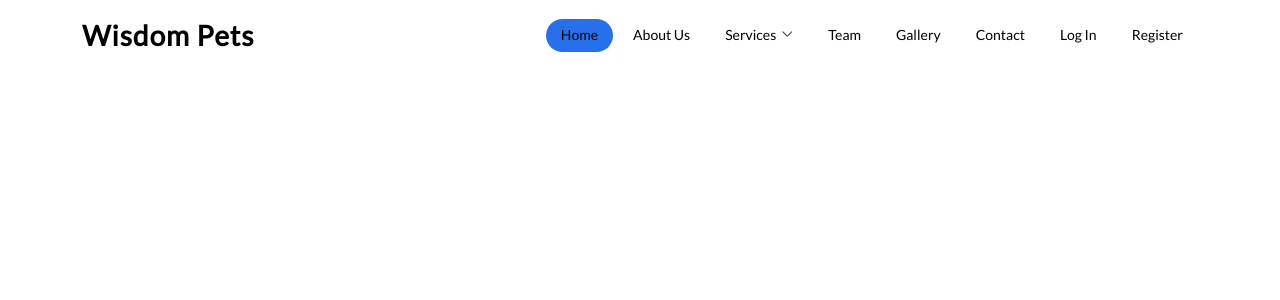
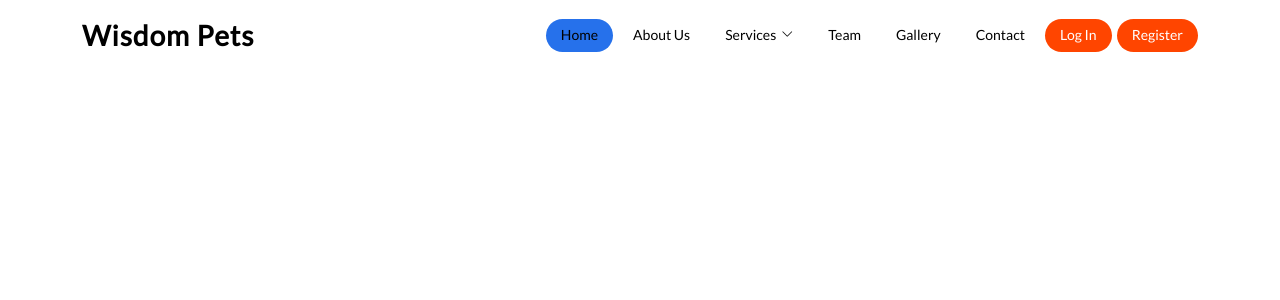
Before and after one commit to Mthobela/WisdomPetsCare, a PHP site: page / in a window 1280 px wide. Shown: the top 300 px of the page. Run offline with PHP 8.4, Linux system fonts and the light colour scheme.

Commit message:
edit styles btn

```diff
--- a/assets/css/style.css
+++ b/assets/css/style.css
@@ -10,6 +10,10 @@ body {
 a {
     color: #2671eb;
     text-decoration: none;
+}
+#btnlog, #btnreg{
+    background-color: orangered;
+    color:#fff;
 }
 
 a:hover {
--- a/includes/header.php
+++ b/includes/header.php
@@ -9,7 +9,7 @@
 
         <nav id="navbar" class="navbar">
             <ul>
-                <li><a class="nav-link scrollto active" href="#hero">Home</a></li>
+                <li><a class="nav-link scrollto active" href="#Home">Home</a></li>
                 <li><a class="nav-link scrollto" href="#about">About Us</a></li>
                 <li class="dropdown"><a href="#services"><span>Services</span> <i class="bi bi-chevron-down"></i></a>
                     <ul>
@@ -22,8 +22,8 @@
                 <li><a class="nav-link scrollto" href="#team">Team</a></li>
                 <li><a class="nav-link scrollto " href="#portfolio">Gallery</a></li>
                 <li><a class="nav-link scrollto" href="#contact">Contact</a></li>
-                <li><a class="nav-link scrollto " href="#portfolio">Log In</a></li>
-                <li><a class="nav-link scrollto" href="#pricing">Register</a></li>
+                <li><a class="nav-link scrollto active" id="btnlog" href="#portfolio">Log In</a></li>
+                <li><a class="nav-link scrollto active" id="btnreg" href="#pricing">Register</a></li>
             </ul>
             <i class="bi bi-list mobile-nav-toggle"></i>
         </nav>
```
